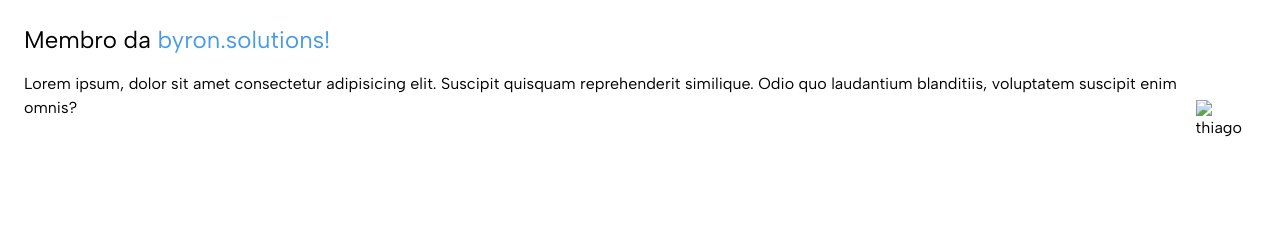
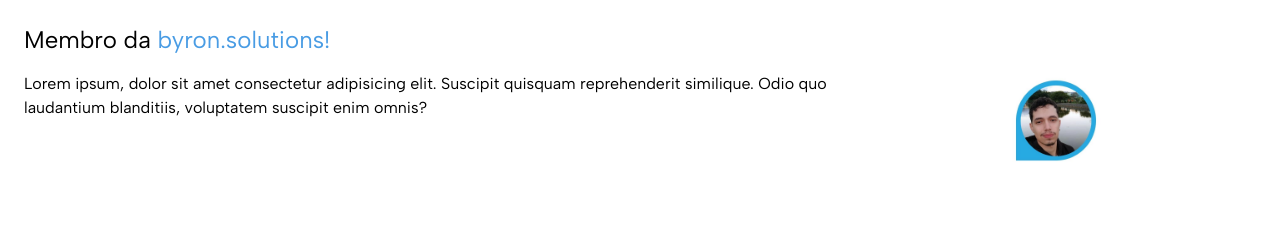
Before and after one commit to thiago-ago/Portif-lio-Tailwind, a website: page src/index.html in a window 1280 px wide. Shown: the part 400-645 px from the top of the page. Drawn offline with nearby package versions, Linux system fonts and the light colour scheme.

Commit message:
Fix HTML structure and update image sources
Updated image paths and corrected HTML structure.

```diff
--- a/src/index.html
+++ b/src/index.html
@@ -35,7 +35,7 @@
     <!-- HERO -->
      <section class="lg:flex-row-reverse min-h-screen text-black px-6 lg:px-30 py-16 bg-white flex flex-col items-center">
         <div class="lg:h-1/2 max-w-[400px] max-h-[400px] lg:max-h-[400px] lg:max-w-[400px]">
-            <img src="./img/foto.thiago" alt="thiago"/>
+            <img src="./img/foto.thiago.jpg" alt="thiago"/>
         </div>
         <div class="lg:h-1/2 lg:max-w[560px] flex flex-col gap-12">
             <div class="text-center lg:text-start flex flex-col items-center lg:items-start gap-8">
```
